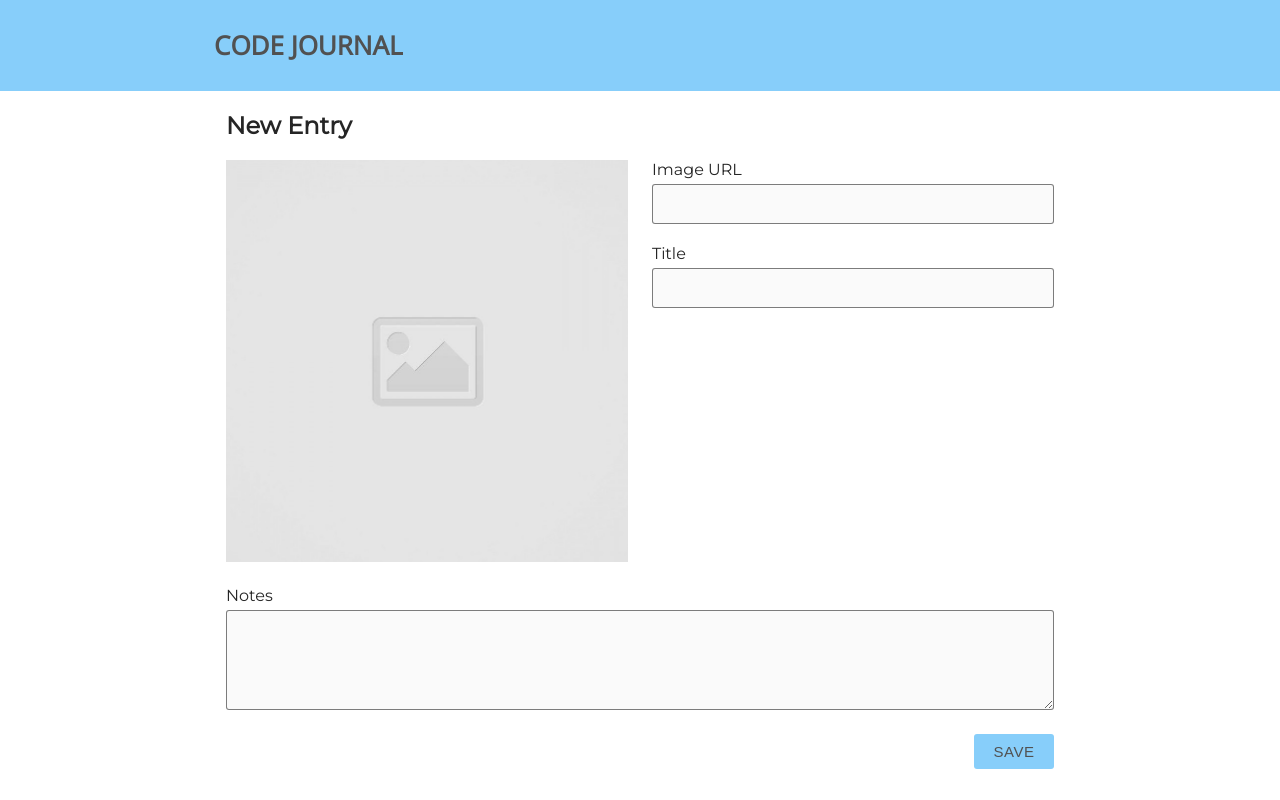
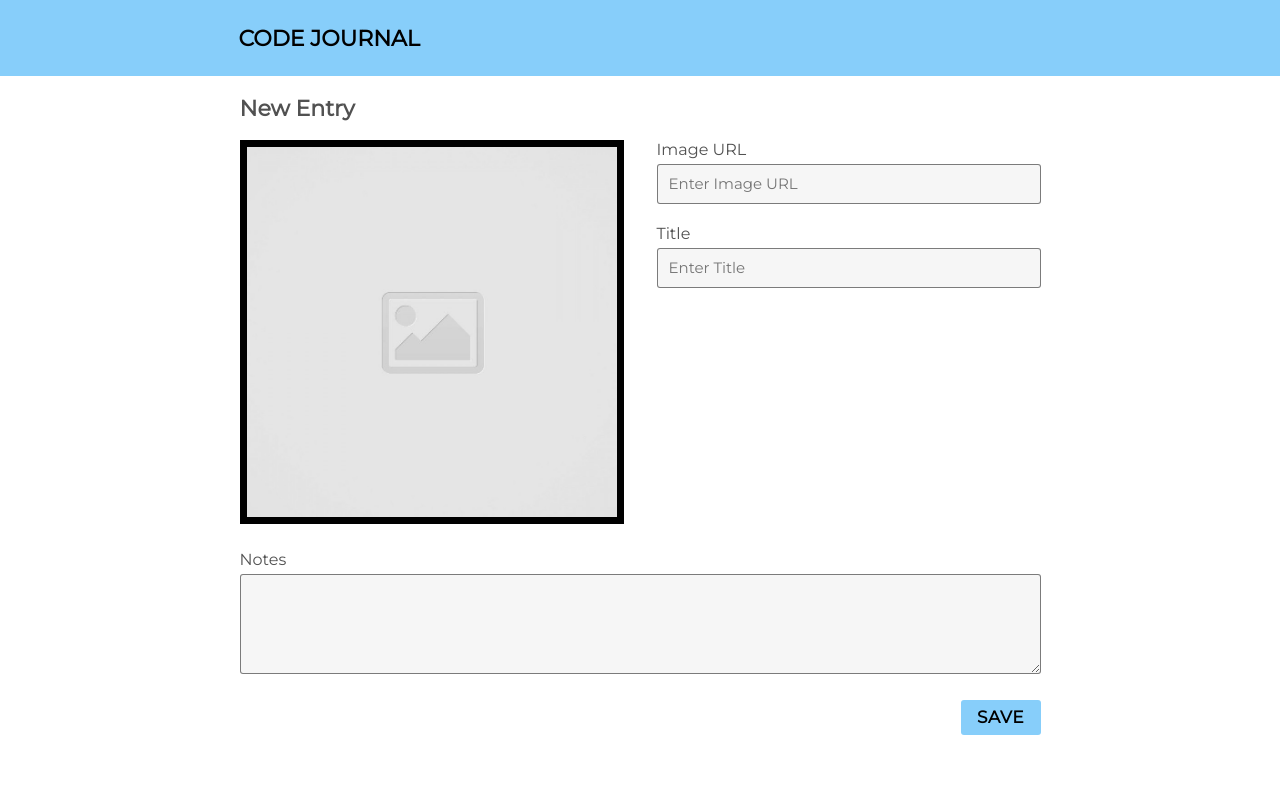
Before and after one commit to ameliatalkington/code-journal, a website: page index.html in a window 1280 px wide. Drawn offline with nearby package versions, Linux system fonts and the light colour scheme.

Commit message:
Issue one tasks completed

```diff
--- a/css/layout.css
+++ b/css/layout.css
@@ -25,6 +25,10 @@
     max-width: 900px;
   }
 
+  .title {
+    padding-left: 2.2rem;
+  }
+
   .column-full,
   .column-half {
     padding: 0 0.75rem;
--- a/css/styles.css
+++ b/css/styles.css
@@ -1,40 +1,44 @@
+* {
+  font-family: 'Montserrat', sans-serif;
+  color: black;
+  font-size: 22px;
+}
+
 header {
   background-color: lightskyblue;
   padding-top: 10px;
   padding-bottom: 10px;
-  font-size: 13px;
   font-family: 'Open Sans', sans-serif;
-  color: rgb(81, 81, 81);
 }
 
-.container {
-  font-family: 'Montserrat', sans-serif;
-  font-size: 16px;
-  color: rgb(37, 37, 37);
+.displayed-image {
+  border: solid black 7px;
 }
 
-.form-image {
-  width: auto;
-}
-
-img {
-  width: 100%;
-  margin-bottom: 20px;
+h2 {
+  color: rgb(81, 81, 81);
 }
 
 label {
   font-size: 16px;
   display: flex;
   margin-bottom: 5px;
+  color: rgb(81, 81, 81);
+}
+
+input,
+textarea,
+img {
+  width: 100%;
+  margin-bottom: 20px;
 }
 
 input,
 textarea {
-  width: 100%;
-  margin-bottom: 20px;
+  padding-left: 0.5rem;
   border: solid rgba(98, 98, 98, 0.827) 1px;
   border-radius: 3px;
-  background-color: rgba(211, 211, 211, 0.122);
+  background-color: rgba(211, 211, 211, 0.204);
   font-size: 15px;
 }
 
@@ -44,15 +48,18 @@ input {
 
 textarea {
   height: 100px;
+  padding-top: 5px;
 }
 
 #submit {
+  padding: 0;
+  color: black;
   width: 80px;
   height: 35px;
   background-color: lightskyblue;
   border: none;
   float: right;
-  color: rgb(81, 81, 81);
-  font-weight: 500;
+  font-weight: 700;
   letter-spacing: 0.5px;
+  font-size: 17px;
 }
--- a/index.html
+++ b/index.html
@@ -37,11 +37,11 @@
           <div class="column-half">
             <div class="label">
               <label for="image-url">Image URL</label>
-              <input type="url" name="image-url" id="image-url" required="required">
+              <input type="url" name="image-url" id="image-url" required="required" placeholder="Enter Image URL">
             </div>
             <div class="label">
               <label for="title">Title</label>
-              <input type="text" name="title" id="title" required="required">
+              <input type="text" name="title" id="title" required="required" placeholder="Enter Title">
             </div>
           </div>
         </div>
```
